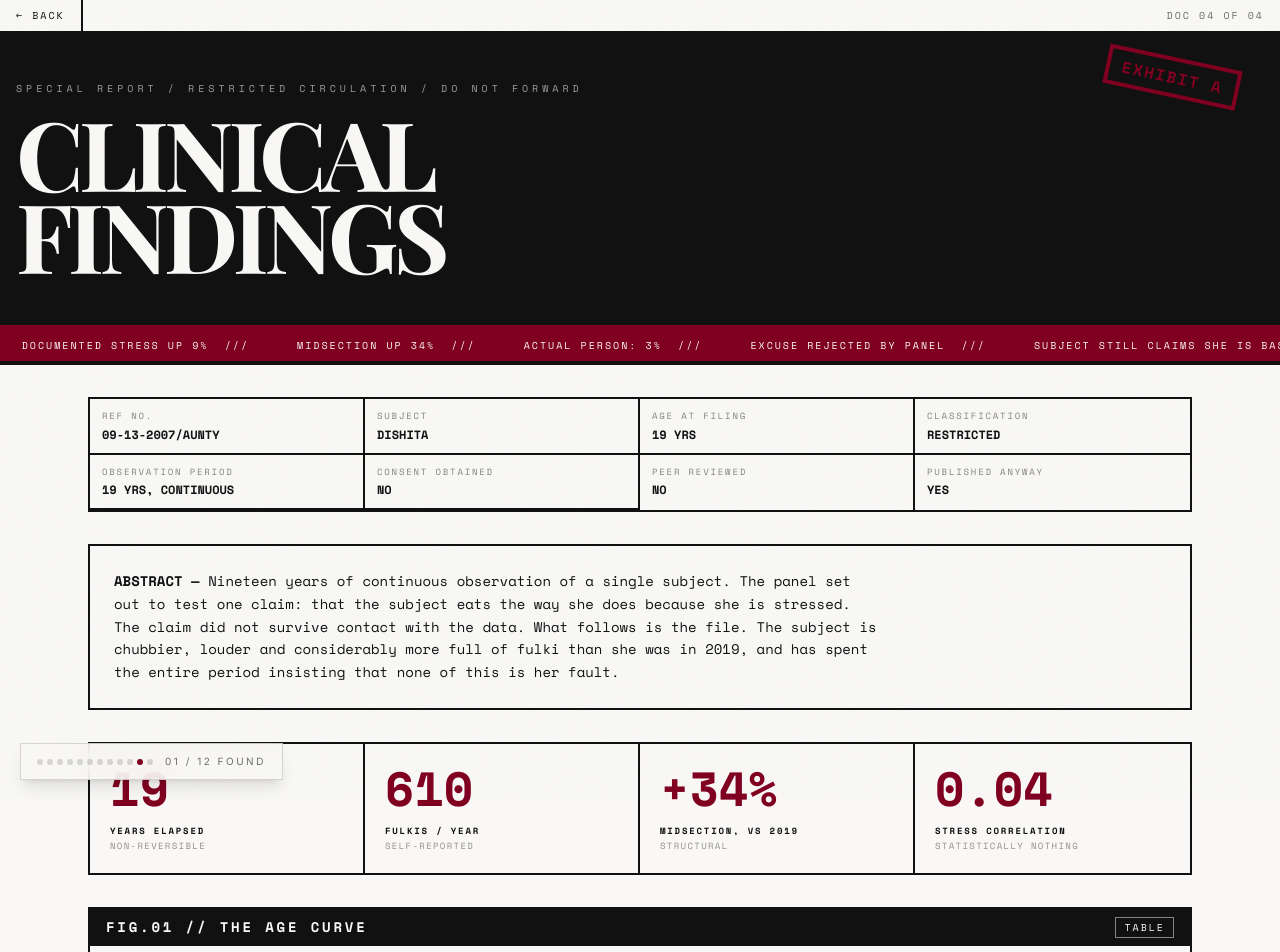
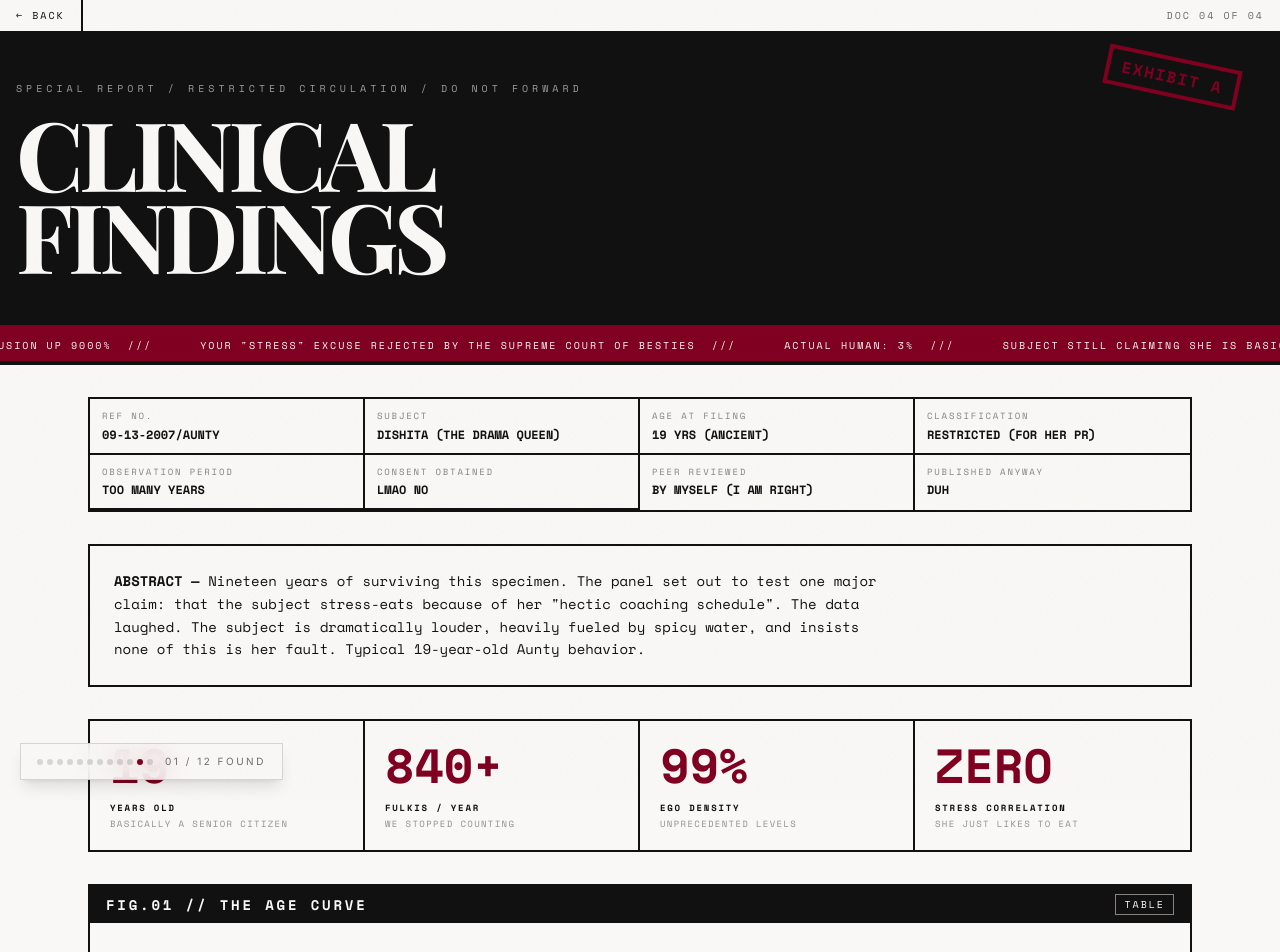
Before and after one commit to Shashwat-Gupta57/Dish-Bday, a React (Vite) app: page /findings in a window 1280 px wide. Shown: the top 952 px of the page. Built offline with nearby package versions, Linux system fonts and the light colour scheme; a web font is replaced by a local one.

Commit message:
Updating humor part 1

```diff
--- a/src/components/report/SubjectDiagram.tsx
+++ b/src/components/report/SubjectDiagram.tsx
@@ -25,7 +25,7 @@ const CALLOUTS: Callout[] = [
     y: 9,
     side: 'left',
     label: 'CRANIAL REGION',
-    note: '90% syllabus. 10% deciding what to eat next. No third region located on any scan.',
+    note: '90% "I have so much to study", 10% deciding what to eat next. Zero percent actual studying.',
   },
   {
     n: '02',
@@ -33,7 +33,7 @@ const CALLOUTS: Callout[] = [
     y: 15,
     side: 'right',
     label: 'PRIMARY FACIAL FEATURE',
-    note: 'Deployed within 0.4s of any camera entering the room. The actual face is unverified. Panel assumes it is under there.',
+    note: 'The "Candid" face. Automatically deployed within 0.4s of a camera lens. We know it\'s fake, Dishita. Kitna bhi baddie ban jao, rahogi to baby face + aunty vibes wali hi 😝',
   },
   {
     n: '03',
@@ -41,7 +41,7 @@ const CALLOUTS: Callout[] = [
     y: 27,
     side: 'right',
     label: 'GRIP, UPPER',
-    note: 'Achieves full strength only around a phone or a plate. Presented with a pen, goes limp.',
+    note: 'Phone-holding claw. Superhuman strength when clicking 400 identical selfies. Completely useless for holding a pen.',
   },
   {
     n: '04',
@@ -49,7 +49,7 @@ const CALLOUTS: Callout[] = [
     y: 52,
     side: 'left',
     label: 'LOAD-BEARING MIDSECTION',
-    note: 'Structural volume up 34% since 2019. Subject files this under STRESS. Fig. 03 files it under DINNER.',
+    note: 'The Fulki Storage Unit. Currently holding yesterday\'s "stress diet". Do not blame the syllabus for this.',
   },
   {
     n: '05',
@@ -57,7 +57,7 @@ const CALLOUTS: Callout[] = [
     y: 68,
     side: 'right',
     label: 'FIST, CLENCHED',
-    note: 'Contains either rage or a fulki. Nineteen years of observation: it has never once been rage.',
+    note: 'Contains either fake anger at her bestie or a half-eaten burger. Studies confirm it is always the burger.',
   },
   {
     n: '06',
@@ -65,7 +65,7 @@ const CALLOUTS: Callout[] = [
     y: 88,
     side: 'left',
     label: 'CENTRE OF MASS',
-    note: 'Migrating downward at a measurable rate since coaching began. This is physics. Physics does not care that it was a hard year.',
+    note: 'The Center of Audacity. Where all that main character energy and unmatched ego is securely stored.',
   },
 ];
 
@@ -163,8 +163,7 @@ export default function SubjectDiagram() {
 
         <p className="mt-6 font-mono text-[10px] md:text-[11px] leading-relaxed text-editorial-black/60 border-l-4 border-editorial-accent pl-3">
           NOTE — Specimen photographed by the specimen, in a mirror, unprompted. Subject was told
-          this was for a birthday website and asked zero follow-up questions, which the panel
-          logs as its own separate finding.
+          this was for a birthday website and asked zero follow-up questions. The narcissism is truly off the charts.
         </p>
       </div>
     </section>
--- a/src/pages/Report.tsx
+++ b/src/pages/Report.tsx
@@ -37,39 +37,39 @@ const STRESSORS = [
 ];
 
 const COMPOSITION = [
-  { label: 'Fulki', value: 34 },
-  { label: 'Burger, inhaled', value: 22 },
-  { label: 'Ego', value: 19 },
-  { label: 'Unread syllabus', value: 14 },
-  { label: 'Photos of herself', value: 8 },
-  { label: 'Actual person', value: 3 },
+  { label: 'Spicy Water (Fulki)', value: 34 },
+  { label: 'Inhaled Burgers', value: 22 },
+  { label: 'Main Character Ego', value: 19 },
+  { label: 'Audacity', value: 14 },
+  { label: 'Selfies (Rejected)', value: 8 },
+  { label: 'Actual Human Being', value: 3 },
 ];
 
 const META = [
   ['REF NO.', '09-13-2007/AUNTY'],
-  ['SUBJECT', 'DISHITA'],
-  ['AGE AT FILING', '19 YRS'],
-  ['CLASSIFICATION', 'RESTRICTED'],
-  ['OBSERVATION PERIOD', '19 YRS, CONTINUOUS'],
-  ['CONSENT OBTAINED', 'NO'],
-  ['PEER REVIEWED', 'NO'],
-  ['PUBLISHED ANYWAY', 'YES'],
+  ['SUBJECT', 'DISHITA (THE DRAMA QUEEN)'],
+  ['AGE AT FILING', '19 YRS (ANCIENT)'],
+  ['CLASSIFICATION', 'RESTRICTED (FOR HER PR)'],
+  ['OBSERVATION PERIOD', 'TOO MANY YEARS'],
+  ['CONSENT OBTAINED', 'LMAO NO'],
+  ['PEER REVIEWED', 'BY MYSELF (I AM RIGHT)'],
+  ['PUBLISHED ANYWAY', 'DUH'],
 ];
 
 const TICKER = [
   'INTAKE UP 1425% SINCE 2019',
-  'DOCUMENTED STRESS UP 9%',
-  'MIDSECTION UP 34%',
-  'ACTUAL PERSON: 3%',
-  'EXCUSE REJECTED BY PANEL',
-  'SUBJECT STILL CLAIMS SHE IS BASICALLY SEVENTEEN',
+  'DELUSION UP 9000%',
+  'YOUR "STRESS" EXCUSE REJECTED BY THE SUPREME COURT OF BESTIES',
+  'ACTUAL HUMAN: 3%',
+  'SUBJECT STILL CLAIMING SHE IS BASICALLY 17',
+  'WE HAVE THE RECEIPTS, AUNTY',
 ];
 
 const FOOTNOTES = [
-  'All intake figures self-reported and therefore understood by the panel to be conservative by a factor of at least two.',
-  'The term "stress eating" appears 47 times in the subject’s own testimony and zero times in any medical record.',
+  'All intake figures are self-reported. The panel assumes the actual number of burgers inhaled is at least 3x higher.',
+  'The term "stress eating" is used by the subject as a get-out-of-jail-free card for poor self-control. Denied.',
   'Subject was offered the opportunity to respond to these findings and replied, verbatim, "shut up you minor".',
-  'The panel is seventeen and legally unqualified to publish any of this. It has published all of it.',
+  'The lead researcher is 17 and therefore legally protected under the POCSO act. Your 19-year-old rage cannot hurt me. Cope.',
 ];
 
 export default function Report() {
@@ -144,21 +144,20 @@ export default function Report() {
         <section className="border-2 border-editorial-black mb-8 p-4 md:p-6">
           <p className="text-xs md:text-sm leading-relaxed max-w-3xl">
             <span className="font-bold uppercase">ABSTRACT &mdash; </span>
-            Nineteen years of continuous observation of a single subject. The panel set out to
-            test one claim: that the subject eats the way she does because she is stressed. The
-            claim did not survive contact with the data. What follows is the file. The subject
-            is chubbier, louder and considerably more full of fulki than she was in 2019, and
-            has spent the entire period insisting that none of this is her fault.
+            Nineteen years of surviving this specimen. The panel set out to
+            test one major claim: that the subject stress-eats because of her "hectic coaching schedule". The
+            data laughed. The subject is dramatically louder, heavily fueled by spicy water, and
+            insists none of this is her fault. Typical 19-year-old Aunty behavior.
           </p>
         </section>
 
         {/* Stat wall */}
         <section className="border-2 border-editorial-black mb-8 grid grid-cols-2 lg:grid-cols-4">
           {[
-            { v: '19', l: 'YEARS ELAPSED', s: 'NON-REVERSIBLE' },
-            { v: '610', l: 'FULKIS / YEAR', s: 'SELF-REPORTED' },
-            { v: '+34%', l: 'MIDSECTION, VS 2019', s: 'STRUCTURAL' },
-            { v: '0.04', l: 'STRESS CORRELATION', s: 'STATISTICALLY NOTHING' },
+            { v: '19', l: 'YEARS OLD', s: 'BASICALLY A SENIOR CITIZEN' },
+            { v: '840+', l: 'FULKIS / YEAR', s: 'WE STOPPED COUNTING' },
+            { v: '99%', l: 'EGO DENSITY', s: 'UNPRECEDENTED LEVELS' },
+            { v: 'ZERO', l: 'STRESS CORRELATION', s: 'SHE JUST LIKES TO EAT' },
           ].map((s, i) => (
             <div
               key={s.l}
@@ -179,7 +178,7 @@ export default function Report() {
           n="01"
           title="THE AGE CURVE"
           readout={readout.age}
-          caption="OBSERVATION — The line has never once gone down. The subject maintains she is 'basically still seventeen'. The panel has reviewed the chart and disagrees. There is no known mechanism by which this reverses."
+          caption="OBSERVATION — Look at it go up. You are aging. Accept it. Claiming you are 'basically 17' is a biological lie. The math is mathing, and it says you are old."
           table={{ head: ['YEAR', 'AGE'], rows: AGE.map((d) => [d.x, d.y]) }}
         >
           <LineChart
@@ -195,7 +194,7 @@ export default function Report() {
           n="02"
           title="ANNUAL FULKI INTAKE"
           readout={readout.fulki}
-          caption="OBSERVATION — Plates per year. Growth turns near-vertical from 2024. The subject insists this is coincidental and unrelated to anything, which would be more convincing if the bar had not tripled."
+          caption="OBSERVATION — The graph literally spikes into the stratosphere. The excuse is 'syllabus', but the reality is just an uncontrollable addiction to spicy water."
           table={{ head: ['YEAR', 'PLATES'], rows: FULKI.map((d) => [d.x, d.y]) }}
         >
           <BarChart data={FULKI} yMax={650} yLabel="PLATES" onHover={set('fulki')} highlightFrom="2024" />
@@ -212,7 +211,7 @@ export default function Report() {
             n="03"
             title="THE EXCUSE, TESTED"
             readout={readout.corr}
-            caption="FINDING — Both series indexed to 100 at 2019 so they sit on one scale. Consumption: up fifteen-fold. Actual stressful events: up nine percent, which is noise. The excuse does not survive. Stress is not the variable. Hunger is the variable. She was simply hungry, for nineteen years, continuously."
+            caption="FINDING — Stress levels flatlined while junk intake went to the moon. The 'coaching class stress' defense is officially dead. You weren't stressed, you were just bored and hungry for nineteen years straight."
             table={{
               head: ['YEAR', 'JUNK (IDX)', 'STRESSORS (IDX)'],
               rows: INTAKE.map((d, i) => [d.x, d.y, STRESSORS[i].y]),
@@ -246,7 +245,7 @@ export default function Report() {
           </div>
           <p className="text-[10px] md:text-[11px] leading-relaxed text-editorial-black/70 border-t-2 border-editorial-black px-4 py-3">
             FINDING — Full breakdown of present composition. The panel wishes to stress that
-            three percent is not zero percent, and that many people manage on less.
+            three percent actual human being is concerningly low, but expected for someone with this level of audacity.
           </p>
         </section>
 
@@ -259,13 +258,10 @@ export default function Report() {
           </header>
           <div className="p-4 md:p-8">
             <p className="text-xl md:text-3xl font-bold uppercase leading-tight mb-6 max-w-3xl">
-              THE SUBJECT IS NINETEEN, STRUCTURALLY 34% FULKI, AND HAS NEVER IN HER LIFE BEEN
-              STRESSED &mdash; ONLY HUNGRY, AND EXTREMELY WELL-DEFENDED ABOUT IT.
+              THE SUBJECT IS OFFICIALLY 19, MADE ENTIRELY OF STREET FOOD AND AUDACITY, AND HAS NEVER ONCE BEEN TRULY STRESSED &mdash; JUST PERPETUALLY HUNGRY AND DRAMATIC.
             </p>
             <p className="text-xs md:text-sm leading-relaxed max-w-2xl opacity-75">
-              The panel recommends no intervention. The panel recommends cake. The panel notes
-              that it is itself seventeen and therefore unqualified to recommend anything, which
-              has never once stopped it.
+              The panel recommends a reality check. The panel also acknowledges it is 17 and therefore technically a minor bullying an elder. We do not care.
             </p>
           </div>
         </section>
```
Also changed, not shown: 1 other file (tests, documents, lock files or other folders).
